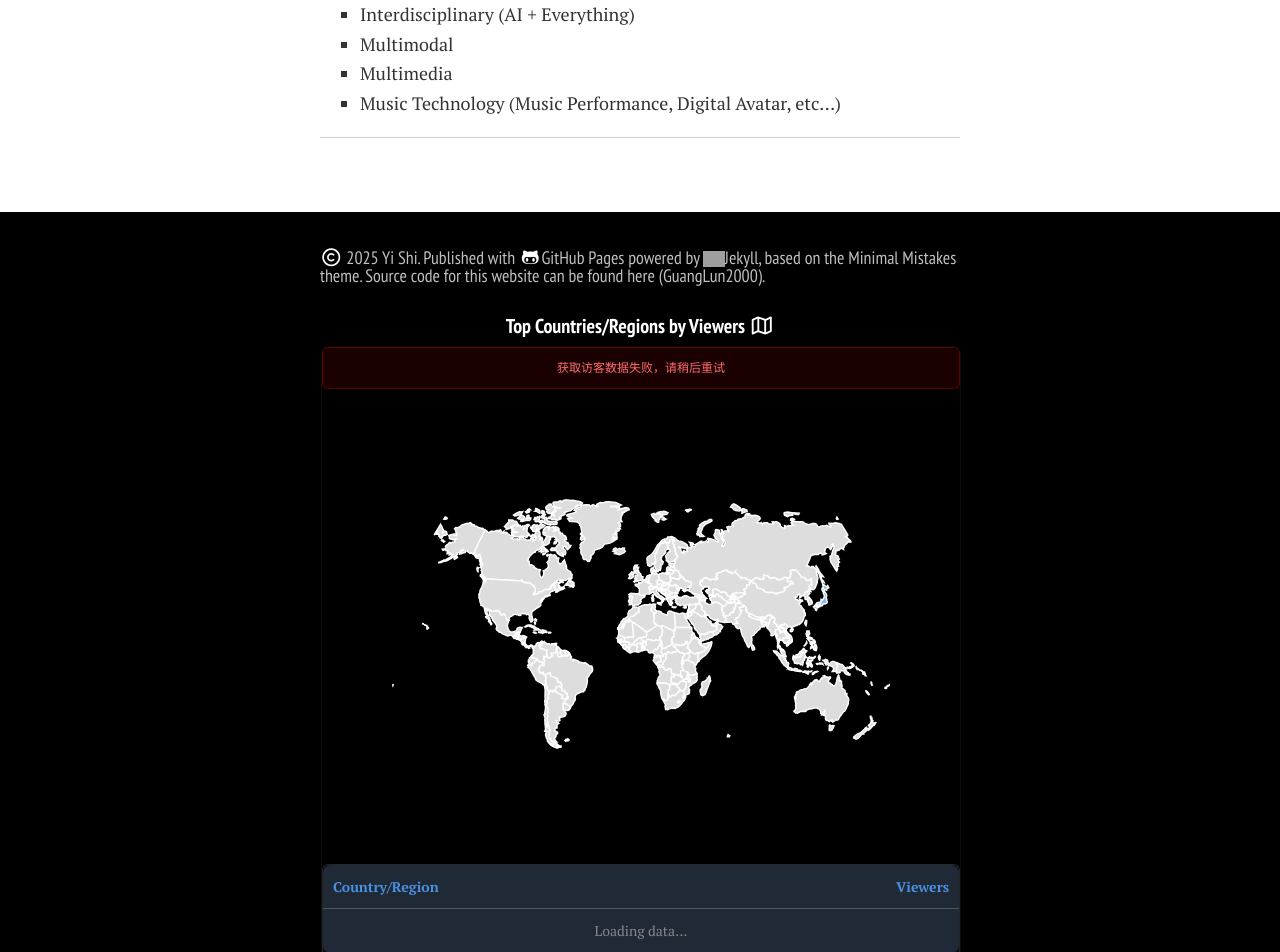
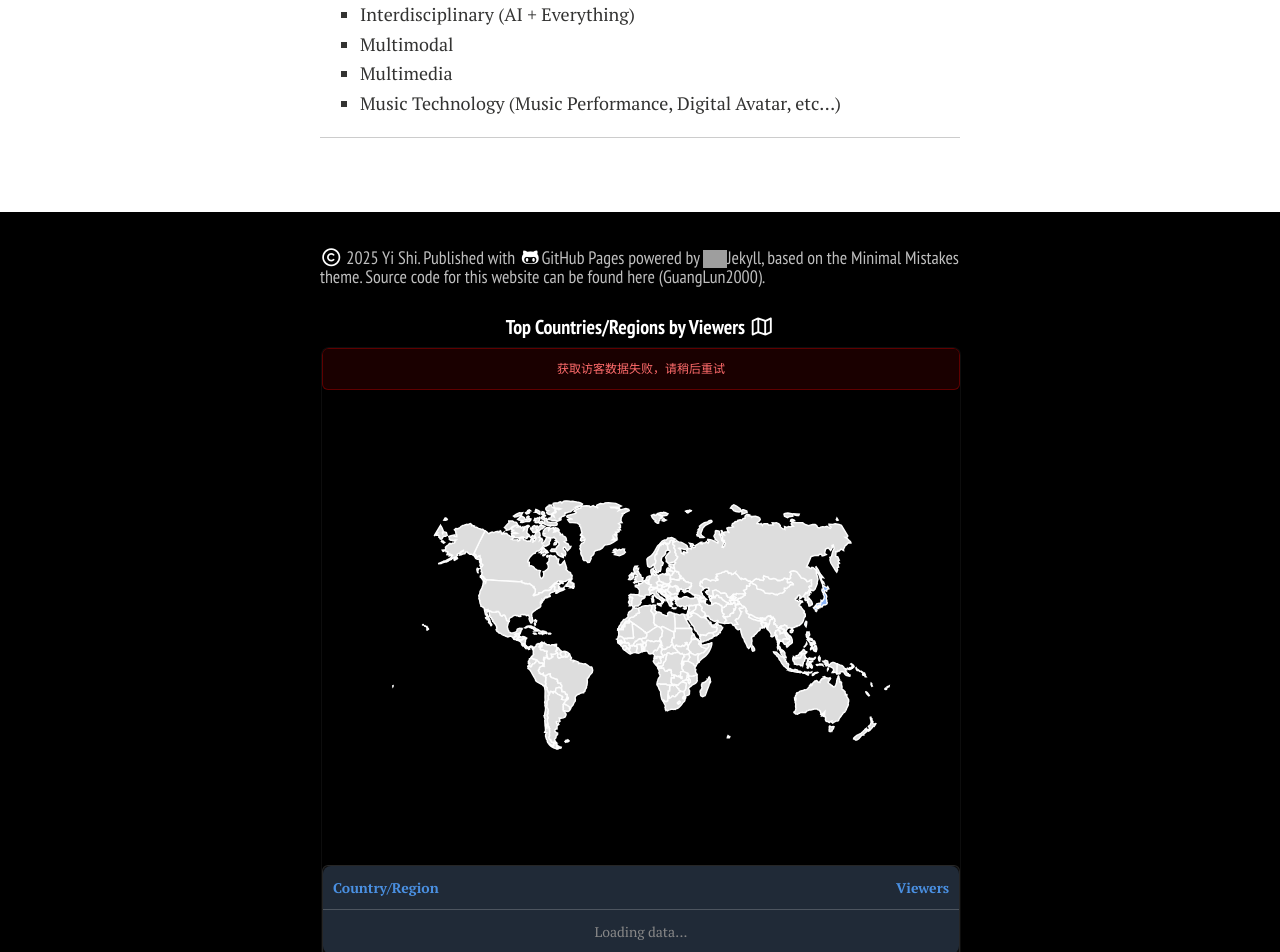
Before and after one commit to shiyi099/homepage, a Jekyll site: the page built from index.md, in a window 1280 px wide. Shown: the part 834-1786 px from the top of the page. Built offline with Jekyll 4.4.1, drawn with Linux system fonts in a browser that asks for light colours; nearby versions of some CDN libraries; comment, search, counter and statistics services are not loaded; a style sheet for code colours, icons or effects is not loaded; our own code applies the rules of GitHub Pages for plain Markdown files; grey boxes are pictures that could not be loaded.

Commit message:
Update footer.html

```diff
--- a/_includes/footer.html
+++ b/_includes/footer.html
@@ -1,6 +1,6 @@
 <h6><i class="fa-regular fa-copyright" style="color:#ffffff;"></i> {{ site.time | date: '%Y' }} {{ site.owner.name }}.
   Published with <a href="https://pages.github.com/" rel="nofollow"><i class="fa-brands fa-github-alt" style="color:#ffffff;"></i>GitHub Pages</a>
-  powered by <a href="https://jekyllrb.com" rel="nofollow"><img src="https://jekyllrb.com/img/logo-2x.png" height="16" style="display:inline-block;vertical-align:middle;"/>Jekyll</a>,
+  powered by <a href="https://jekyllrb.com" rel="nofollow"><img src="https://jekyllrb.com/img/logo-2x.png" height="18" style="display:inline-block;vertical-align:middle;"/>Jekyll</a>,
   based on the <a href="https://mademistakes.com/" rel="nofollow">Minimal Mistakes</a> theme.
   Source code for this website can be found <a href="https://github.com/GuangLun2000/GuangLun2000.github.io" rel="nofollow">here (GuangLun2000)</a>.
 
```
